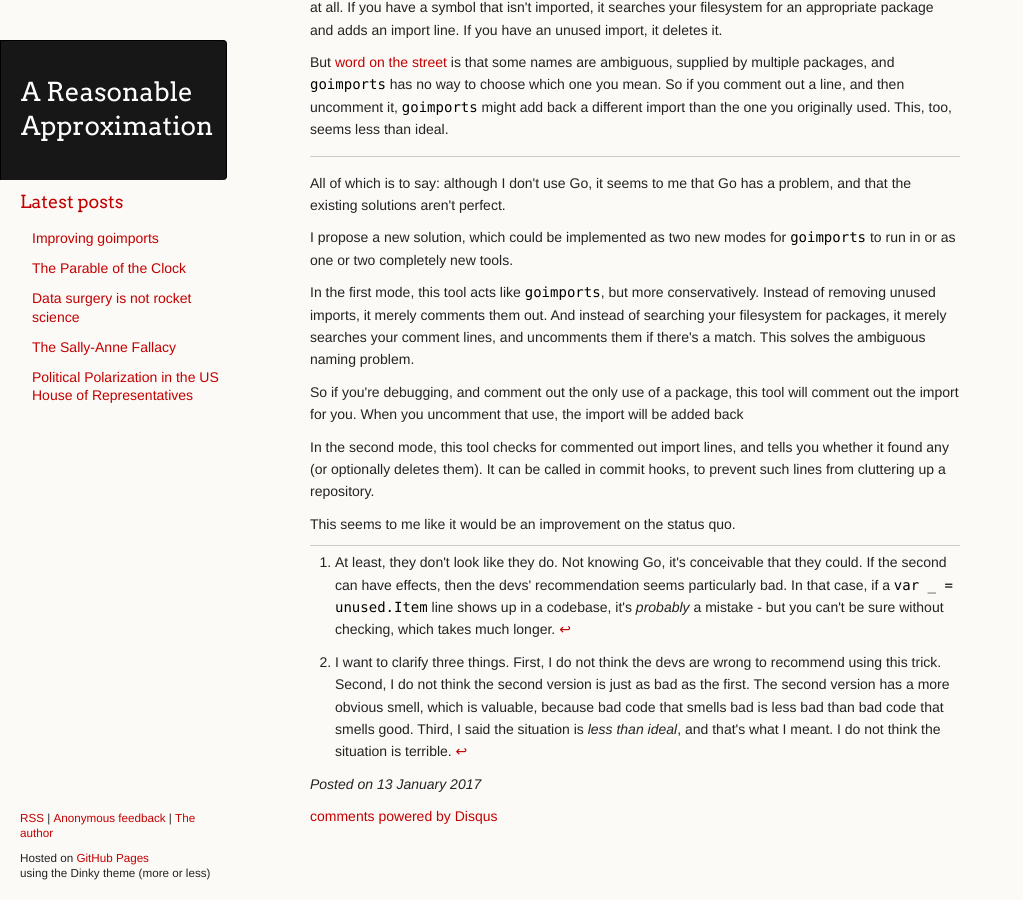
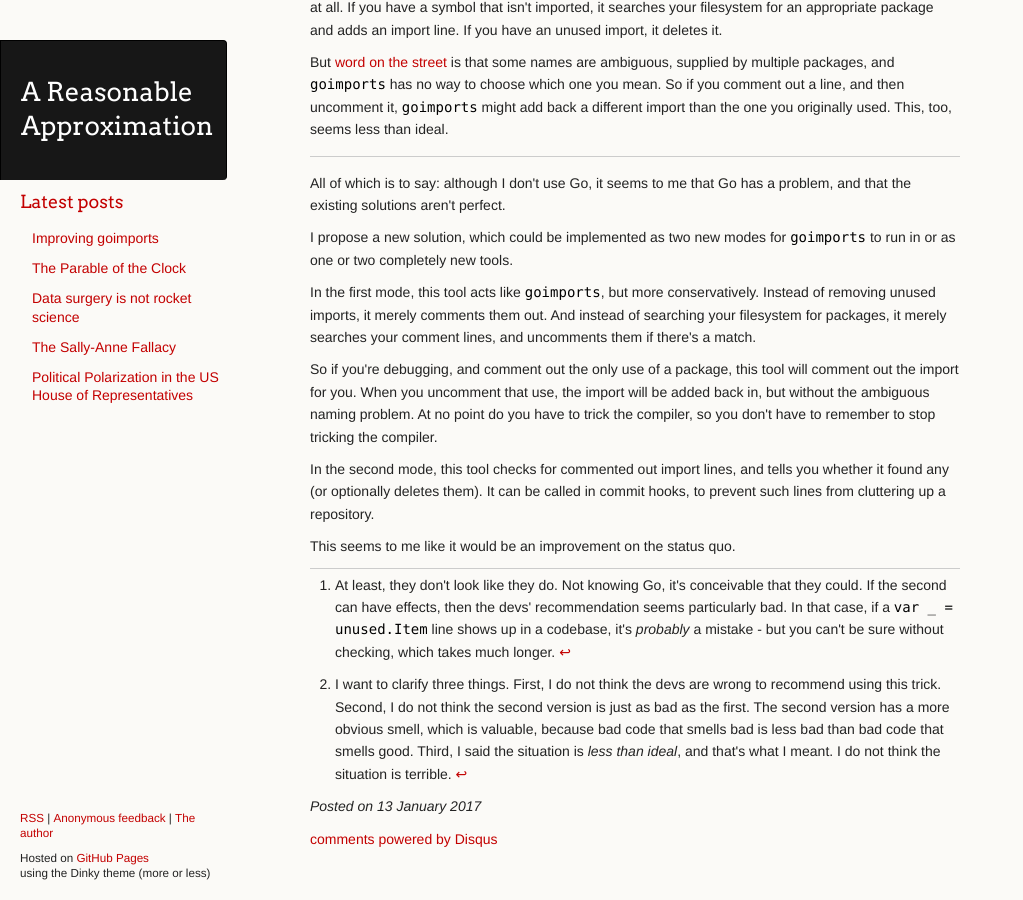
Before and after one commit to ChickenProp/chickenprop.github.com, a Jekyll site: the page built from _posts/2017-01-13-improving-goimports.md, in a window 1280 px wide and 900 px high, scrolled down 998 px. Shown: the whole window, without its empty margins (0-1023 px from the left). Built offline with Jekyll 4.4.1, drawn with Linux system fonts in a browser that asks for light colours; nearby versions of some CDN libraries; comment, search, counter and statistics services are not loaded; before the commit the page ends 1876 px from its top, so only the background shows below that.

Commit message:
edit goimports.

```diff
--- a/_posts/2017-01-13-improving-goimports.md
+++ b/_posts/2017-01-13-improving-goimports.md
@@ -50,9 +50,9 @@ All of which is to say: although I don't use Go, it seems to me that Go has a pr
 
 I propose a new solution, which could be implemented as two new modes for `goimports` to run in or as one or two completely new tools.
 
-In the first mode, this tool acts like `goimports`, but more conservatively. Instead of removing unused imports, it merely comments them out. And instead of searching your filesystem for packages, it merely searches your comment lines, and uncomments them if there's a match. This solves the ambiguous naming problem.
+In the first mode, this tool acts like `goimports`, but more conservatively. Instead of removing unused imports, it merely comments them out. And instead of searching your filesystem for packages, it merely searches your comment lines, and uncomments them if there's a match.
 
-So if you're debugging, and comment out the only use of a package, this tool will comment out the import for you. When you uncomment that use, the import will be added back
+So if you're debugging, and comment out the only use of a package, this tool will comment out the import for you. When you uncomment that use, the import will be added back in, but without the ambiguous naming problem. At no point do you have to trick the compiler, so you don't have to remember to stop tricking the compiler.
 
 In the second mode, this tool checks for commented out import lines, and tells you whether it found any (or optionally deletes them). It can be called in commit hooks, to prevent such lines from cluttering up a repository.
 
```
